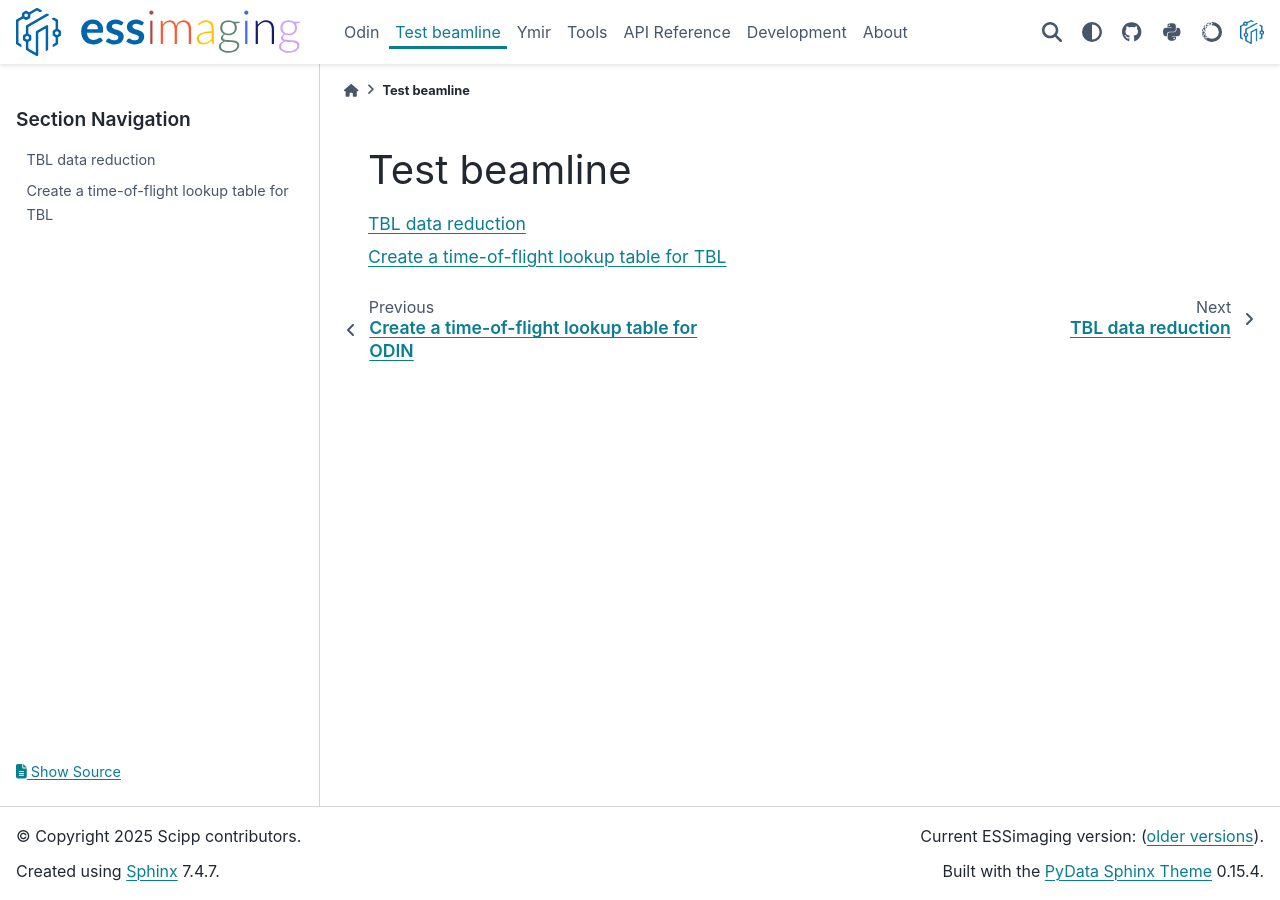
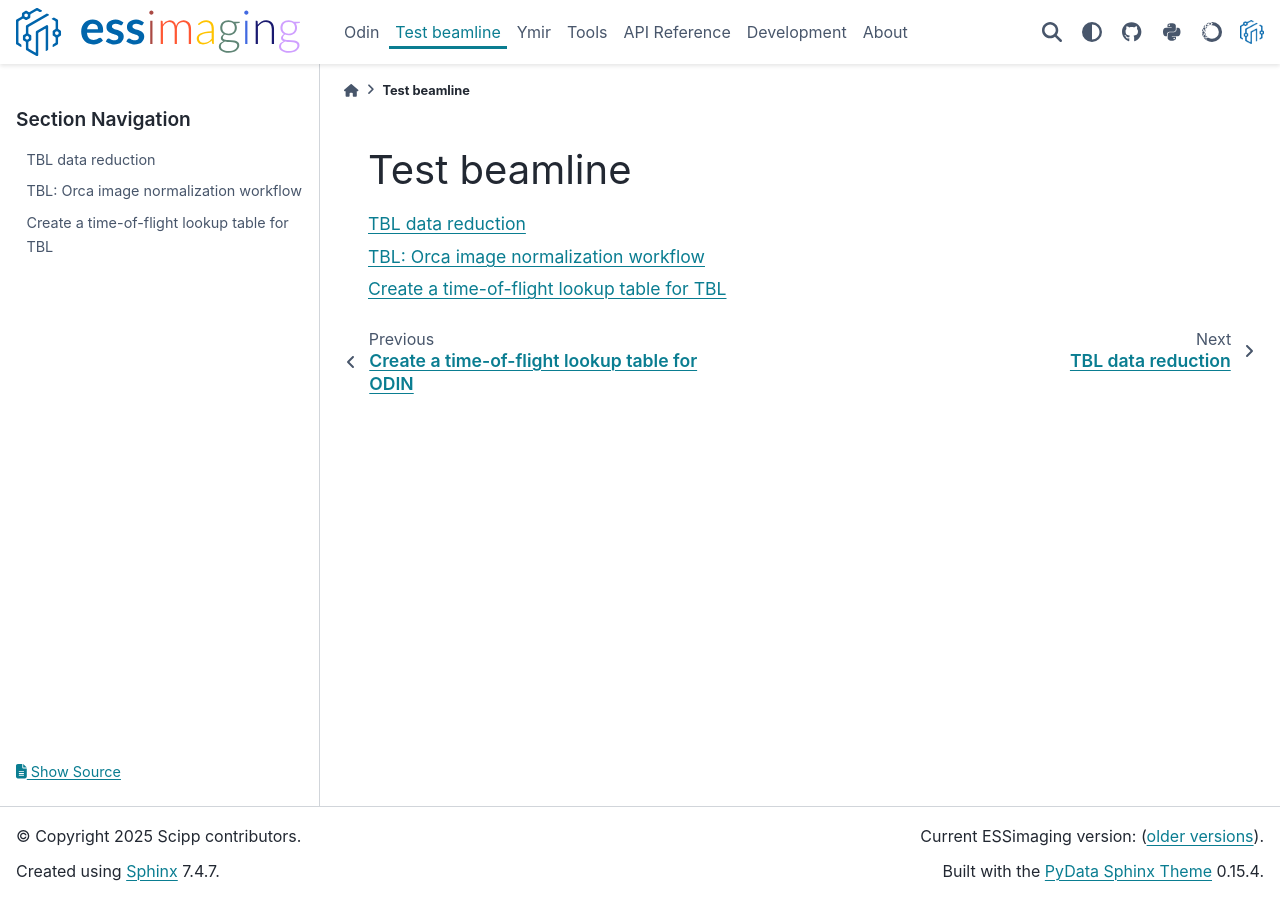
Before and after one commit to scipp/essimaging, a Sphinx documentation site: the page built from docs/tbl/index.md, in a window 1280 px wide. Built offline with Sphinx 7.4.7 and the PyData theme 0.15.4, drawn with Linux system fonts in a browser that asks for light colours; the version number could not be read and is left out.

Commit message:
add notebook to docs

````diff
--- a/docs/tbl/index.md
+++ b/docs/tbl/index.md
@@ -6,5 +6,6 @@ maxdepth: 1
 ---
 
 tbl-data-reduction
+orca-image-normalization
 tbl-make-tof-lookup-table
 ```
````
Also changed, not shown: docs/tbl/orca-image-normalization.ipynb (added).
